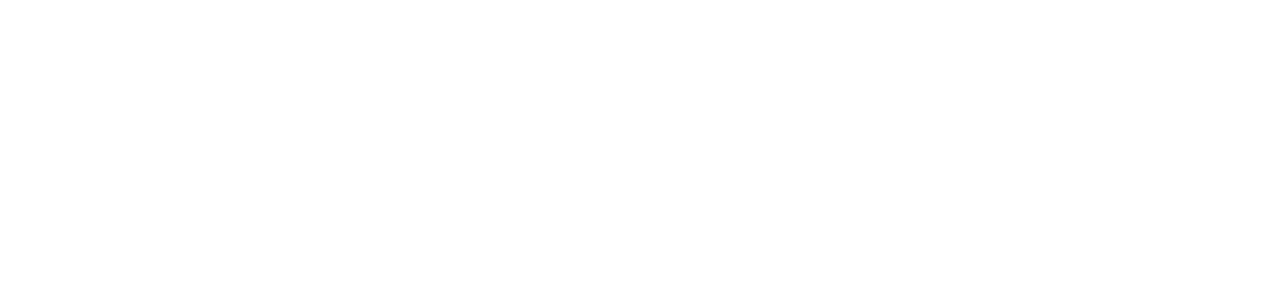
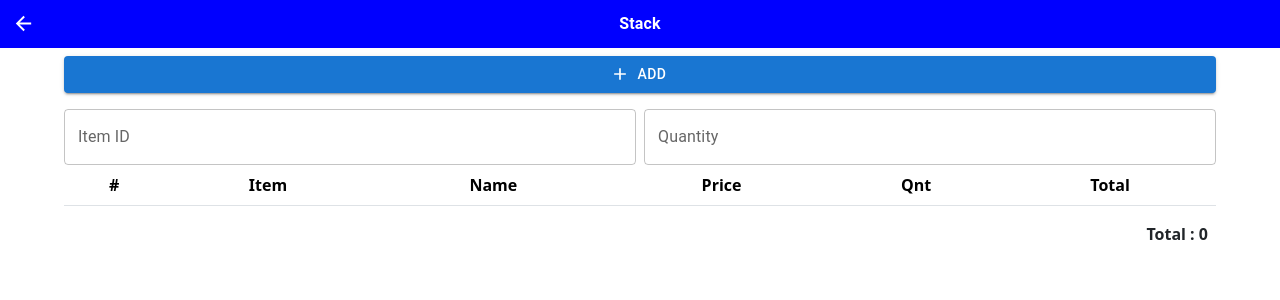
Before and after one commit to Parthiban1612/parthi-billing-system, a React (Create React App) app: page /stack in a window 1280 px wide. Before the commit this address had no page. Shown: the top 300 px of the page. Built offline with nearby package versions, Linux system fonts and the light colour scheme.

Commit message:
stack added

```diff
--- a/src/components/CustomizedButtons.js
+++ b/src/components/CustomizedButtons.js
@@ -14,7 +14,7 @@
    },
 }));
 
-export default function CustomizedButtons({ path, type, name }) {
+export default function CustomizedButtons({ path, type, name, fullWidth }) {
    const navigate = useNavigate();
    return (
       <ColorButton
@@ -26,7 +26,7 @@
                navigate(path);
             }
          }}
-         className="w-50"
+         className={`${fullWidth ? "w-100" : `w-50`}`}
          startIcon={
             type === "create" ? <ReceiptLongIcon /> : <CurrencyRupeeIcon />
          }
--- a/src/components/bottom-nav/BottomNavigation.js
+++ b/src/components/bottom-nav/BottomNavigation.js
@@ -57,7 +57,7 @@
     }
   }, [pathname, bottomNavList]);
 
-  const exludeBottomNavPaths = ['/about-us', '/all-prices', "/confirm-bill"];
+  const exludeBottomNavPaths = ['/about-us', '/all-prices', "/confirm-bill", "/stack"];
 
   return (
     <div style={bottomNavStyle}>
--- a/src/lib/convertRuppee.js
+++ b/src/lib/convertRuppee.js
@@ -1,3 +1,4 @@
 export function formatRupees(amount) {
-  return amount.toLocaleString('en-IN').replace(/(\d)(?=(\d{3})+(?!\d))/g, '$1,');
+  const validAmount = Number(amount) || 0; // Convert to number or default to 0 if conversion fails
+  return validAmount.toLocaleString('en-IN', { minimumFractionDigits: 0, maximumFractionDigits: 2 });
 }
--- a/src/pages/Home.js
+++ b/src/pages/Home.js
@@ -1,10 +1,12 @@
 import { Container } from "@mui/material";
 import React from "react";
+import CustomizedButtons from "../components/CustomizedButtons";
 
 export default function Home() {
    return (
-      <Container>
+      <Container sx={{ padding: 1 }}>
          <h3>Home</h3>
+         <CustomizedButtons fullWidth name='Stack' path={"/stack"} />
       </Container>
    );
 }
--- a/src/pages/create-bill/CreateBill.js
+++ b/src/pages/create-bill/CreateBill.js
@@ -7,7 +7,6 @@
 import { styled } from "@mui/material/styles";
 import { purple } from "@mui/material/colors";
 import { useNavigate } from "react-router-dom";
-import ConfirmBill from "../confirm-bill/ConfirmBill";
 import { formatRupees } from "../../lib/convertRuppee";
 
 export default function CreateBill() {
--- /dev/null
+++ b/src/pages/stack/Stack.js
@@ -0,0 +1,197 @@
+import React, { useEffect, useState, useRef } from "react";
+import { Box, Button, Container, TextField } from "@mui/material";
+import AddIcon from "@mui/icons-material/Add";
+import DeleteIcon from "@mui/icons-material/Delete";
+import { combinedArray } from "../../lib/product-list/productList";
+import { styled } from "@mui/material/styles";
+import { purple } from "@mui/material/colors";
+import CustomBack from '../../components/custom-back/CustomBack'
+import { formatRupees } from "../../lib/convertRuppee";
+
+export default function Stack() {
+
+  const [stackList, setStackList] = useState([]);
+  const [purchasedItems, setPurchasedItems] = useState([]);
+  const [totalPrice, setTotalPrice] = useState(0);
+  const quantityInputRef = useRef(null);
+
+  useEffect(() => {
+    if (!localStorage?.getItem("combinedArray")) {
+      localStorage.setItem("combinedArray", JSON.stringify(combinedArray));
+    }
+    const storedCombinedArray = JSON.parse(localStorage.getItem("combinedArray"));
+    setStackList(storedCombinedArray);
+  }, []);
+
+  useEffect(() => {
+    const storedCombinedArray = JSON.parse(localStorage.getItem("stack"));
+    setPurchasedItems(storedCombinedArray || []);
+  }, []);
+
+  const handleGetProduct = (productId, quantity) => {
+    const selectedItem = stackList.find((item) => item.id === productId);
+    const newItem = { ...selectedItem, quantity: parseInt(quantity), total: quantity * selectedItem?.price };
+    setPurchasedItems((prevItems) => [...(prevItems || []), newItem]);
+    quantityInputRef.current.value = ""; // Clear quantity input
+  };
+
+  useEffect(() => {
+    if (Array.isArray(purchasedItems) && purchasedItems.length > 0) {
+      const total = purchasedItems.reduce(
+        (acc, item) => acc + item.price * item.quantity,
+        0
+      );
+      setTotalPrice(total);
+      localStorage.setItem("stack", JSON.stringify(purchasedItems));
+    }
+  }, [purchasedItems]);
+
+  const handleAddItem = () => {
+    const productId = parseInt(document.getElementById("outlined-basic").value);
+    const quantity = parseFloat(quantityInputRef.current.value); // Use parseFloat to allow .5 values
+    if (!isNaN(productId) && !isNaN(quantity)) {
+      handleGetProduct(productId, quantity);
+      document.getElementById("outlined-basic").value = "";
+    }
+  };
+
+  const handleQuantityChange = (index, quantity) => {
+    const updatedItems = [...purchasedItems];
+    updatedItems[index].quantity = parseFloat(quantity); // Use parseFloat to allow .5 values
+    updatedItems[index].total = purchasedItems[index]?.price * quantity; // Use parseFloat to allow .5 values
+    setPurchasedItems(updatedItems);
+    localStorage.setItem("stack", JSON.stringify(updatedItems));
+  };
+
+  const handlePriceChange = (index, price) => {
+    const updatedItems = [...purchasedItems];
+    updatedItems[index].price = parseFloat(price); // Use parseFloat to allow .5 values
+    updatedItems[index].total = purchasedItems[index]?.quantity * price; // Use parseFloat to allow .5 values
+    setPurchasedItems(updatedItems);
+    localStorage.setItem("stack", JSON.stringify(updatedItems));
+  };
+
+  const handleDeleteItem = (id) => {
+    const updatedItems = purchasedItems.filter((_, _index) => _index !== id);
+    setPurchasedItems(updatedItems);
+    localStorage.setItem("stack", JSON.stringify(updatedItems));
+  };
+
+  return (
+    <>
+      <CustomBack title={"Stack"} />
+      <Container sx={{ padding: 1 }}>
+        <Box pt={4}>
+          <div className="d-flex my-3 gap-1">
+            <Button
+              className="w-100"
+              variant="contained"
+              startIcon={<AddIcon />}
+              onClick={handleAddItem}
+            >
+              Add
+            </Button>
+          </div>
+          <div className="d-flex gap-2">
+            <TextField
+              list="product-list"
+              className="w-50"
+              max={10}
+              id="outlined-basic"
+              label="Item ID"
+              variant="outlined"
+              type="number"
+              inputProps={{
+                list: "product-list"
+              }}
+            />
+            <datalist id="product-list">
+              {combinedArray?.map((data, index) => {
+                return (
+                  <option key={index} value={data?.id}>{data?.name}</option>
+                )
+              })}
+            </datalist>
+            <TextField
+              className="w-50"
+              label="Quantity"
+              variant="outlined"
+              type="number"
+              inputRef={quantityInputRef}
+            />
+          </div>
+        </Box>
+        <table className="table table-striped text-center">
+          <thead>
+            <tr>
+              <th scope="col">#</th>
+              <th scope="col">Item</th>
+              <th scope="col">Name</th>
+              <th scope="col">Price</th>
+              <th scope="col">Qnt</th>
+              <th scope="col">Total</th>
+            </tr>
+          </thead>
+          <tbody>
+            {purchasedItems && (
+              <>
+                {purchasedItems?.map((item, index) => (
+                  <tr key={index}>
+                    <th scope="row">{index + 1}</th>
+                    <td className="px-0">
+                      <img
+                        style={{ width: "50px", height: "50px" }}
+                        src={item.image}
+                        alt={item.name}
+                      />
+                    </td>
+                    <td className="px-0">{item.name}</td>
+                    <td className="px-0">
+                      <input
+                        className="text-center border-0 bg-transparent w-100"
+                        value={formatRupees(item?.price)}
+                        onChange={(e) =>
+                          handlePriceChange(
+                            index,
+                            e.target.value
+                          )
+                        }
+                        type="number"
+                      />
+                    </td>
+                    <td className="px-0">
+                      <input
+                        className="text-center border-0 bg-transparent w-100"
+                        value={item.quantity}
+                        onChange={(e) =>
+                          handleQuantityChange(
+                            index,
+                            e.target.value
+                          )
+                        }
+                        type="number"
+                      />
+                    </td>
+                    <td className="px-0">{formatRupees(item?.price * item?.quantity)}</td>
+                    <td className="px-0 py-1">
+                      <Button className="p-0 m-1">
+                        <DeleteIcon
+                          onClick={() =>
+                            handleDeleteItem(index)
+                          }
+                          color="red"
+                        />{" "}
+                      </Button>
+                    </td>
+                  </tr>
+                ))}
+              </>
+            )}
+          </tbody>
+        </table>
+        <p className="float-end pe-2 fw-bold">Total : {formatRupees(totalPrice)}</p>
+        <br />
+      </Container>
+    </>
+  )
+}
--- a/src/routes/AppRouter.js
+++ b/src/routes/AppRouter.js
@@ -8,6 +8,7 @@
 import Settings from "../pages/settings/Settings";
 import AboutUs from "../pages/about-us/AboutUs";
 import ConfirmBill from "../pages/confirm-bill/ConfirmBill";
+import Stack from "../pages/stack/Stack";
 
 export default function AppRouter() {
    return (
@@ -20,6 +21,7 @@
          <Route path="/settings" element={<Settings />} />
          <Route path="/about-us" element={<AboutUs />} />
          <Route path="/confirm-bill" element={<ConfirmBill />} />
+         <Route path="/stack" element={<Stack />} />
       </Routes>
    );
 }
```
